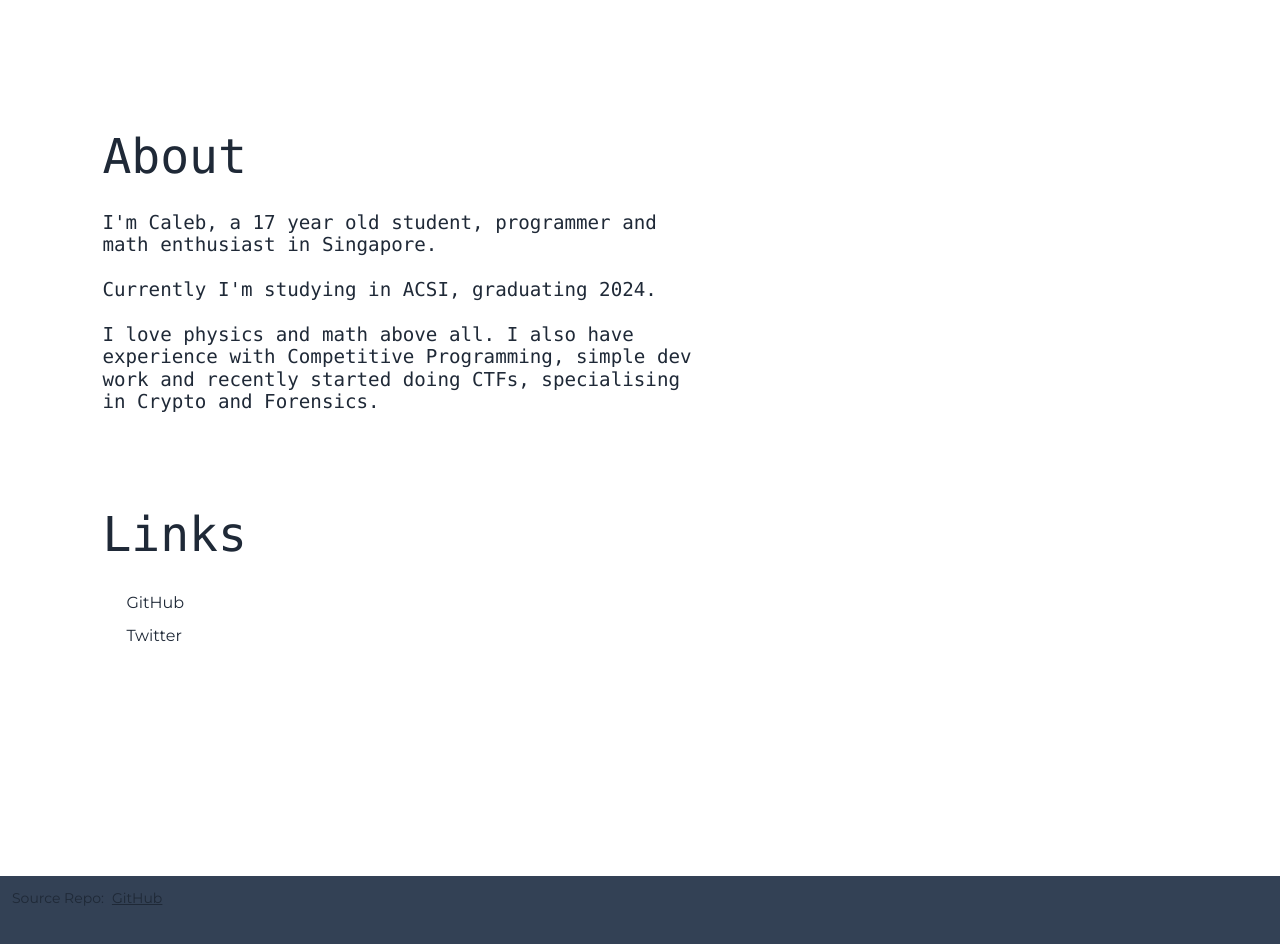
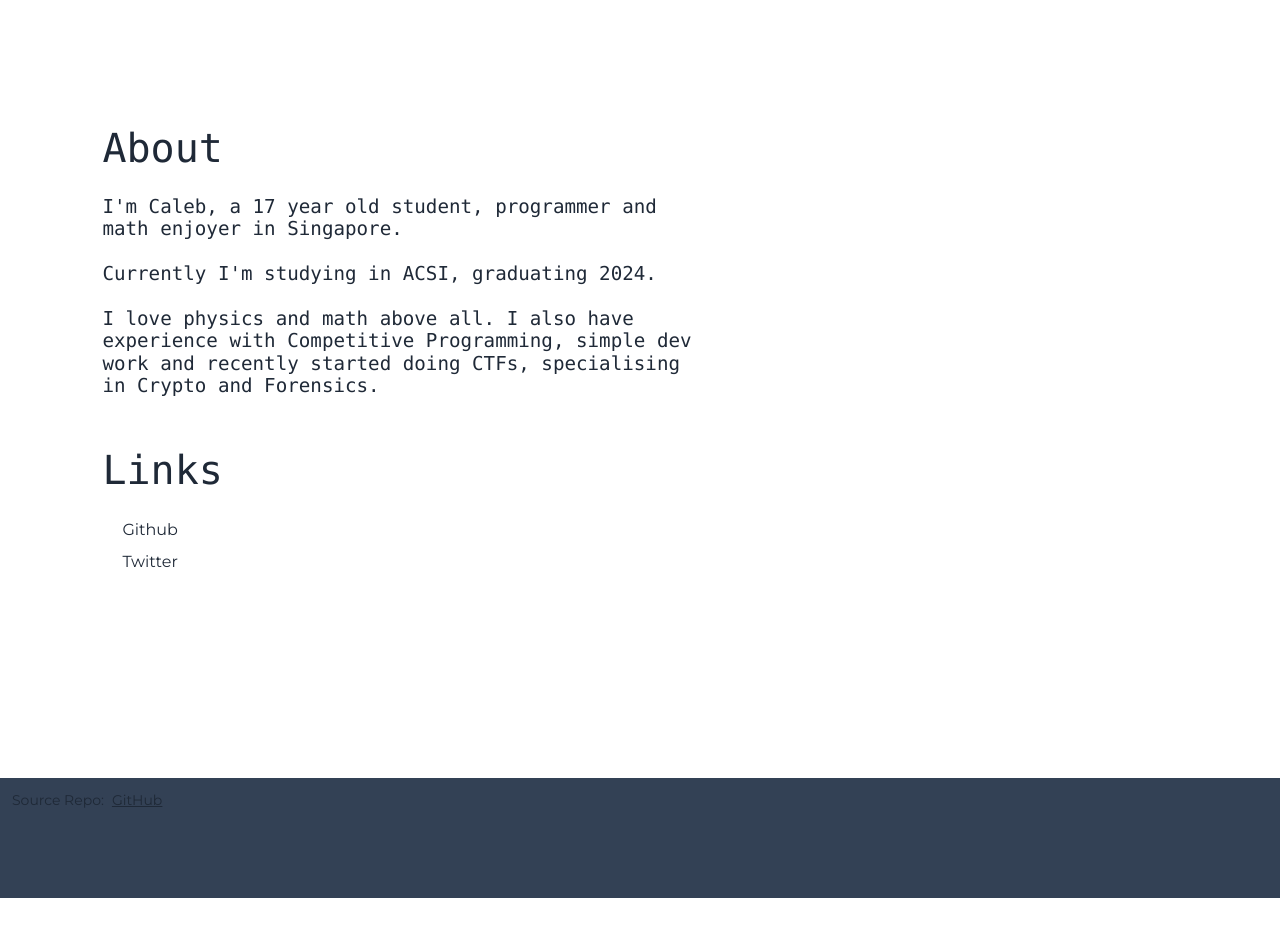
Before and after one commit to calebc2006/calebc.cc, a Next.js app: page / in a window 1280 px wide. Shown: the part 800-1744 px from the top of the page. After the commit the page ends 1698 px from the top, so only its background shows below. Built offline with nearby package versions, Linux system fonts and the light colour scheme.

Commit message:
better links

```diff
--- a/components/MainBody.jsx
+++ b/components/MainBody.jsx
@@ -24,42 +24,34 @@ function Title() {
 
 function About() {
     return (
-        <section id='about' className="m-0 p-0 h-screen w-full pt-[76px] translate-y-[-76px]">
+        <section id='about' className="m-0 p-0 w-full pt-[76px] translate-y-[-76px]">
             <div className="w-full px-[8%] pt-10 pb-10 relative max-w-[800px]">
                 <h1 className="font-mono mt-3 mb-7 text-4xl">About</h1>
-                <p className="font-mono text-l">
-                    I&apos;m Caleb, a 17 year old student, programmer and math enthusiast in Singapore.<br></br><br></br>
-                    Currently I&apos;m studying in ACSI, graduating 2024.<br></br><br></br>
+                <p className="font-mono text-m">
+                    I&apos;m Caleb, a 17 year old student, programmer and math enjoyer in Singapore.<br/><br/>
+                    Currently I&apos;m studying in ACSI, graduating 2024.<br/><br/>
                     I love physics and math above all. I also have experience with Competitive Programming, simple dev work and recently started doing CTFs, specialising in Crypto and Forensics.
                 </p>
             </div>
 
-            <div className="w-full px-[8%] pt-10 pb-10 relative max-w-[800px]">
+            <div className="w-full px-[8%] pb-10 relative max-w-[800px] mb-20">
                 <h1 className="font-mono mt-3 mb-7 text-4xl">Links</h1>
                 <div className="flex flex-col">
-                    <Github></Github>
-                    <Twitter></Twitter>
-
+                    <LinkToSite name='Github' link='https://github.com/calebc2006' icon='fa-github'/>
+                    <LinkToSite name='Twitter' link='https://twitter.com/calebc006' icon='fa-twitter'/>
                 </div>
             </div>
         </section>
     )
 }
 
-const Github = () => {
+const LinkToSite = ({name, link, icon}) => {
     return (
-        <Link className='mb-2' href='https://github.com/calebc2006' target='_blank'>
-            <i className="fa-brands fa-github mr-4 ml-2 font text-l"></i>
-            GitHub
+        <Link className='mb-2 flex' href={`${link}`} target='_blank'>
+            <i className={`fa-brands ${icon} mr-4 ml-1 font text-m`} />
+            <div className='hover:underline'>
+                {name}
+            </div>
         </Link>
     )
 }
-
-const Twitter = () => {
-    return (
-        <Link className='' href='https://twitter.com/calebc006' target='_blank'>
-            <i className="fa-brands fa-twitter mr-4 ml-2 font text-l"></i>
-            Twitter
-        </Link>
-    )
-}
--- a/tailwind.config.js
+++ b/tailwind.config.js
@@ -10,13 +10,11 @@ module.exports = {
                 128: "32rem",
                 144: "36rem",
             },
-            borderRadius: {
-                "4xl": "2rem",
-            },
+
             fontSize: {
                 "5xl": ["5rem", "5.5rem"],
-                "4xl": ["3rem", "3.5rem"],
-                l: ["1.2rem", "1.4rem"],
+                "4xl": ["2.5rem", "2.5rem"],
+                m: ["1.2rem", "1.4rem"],
             },
             fontFamily: {
                 sans: ["Montserrat", "sans-serif"],
```
